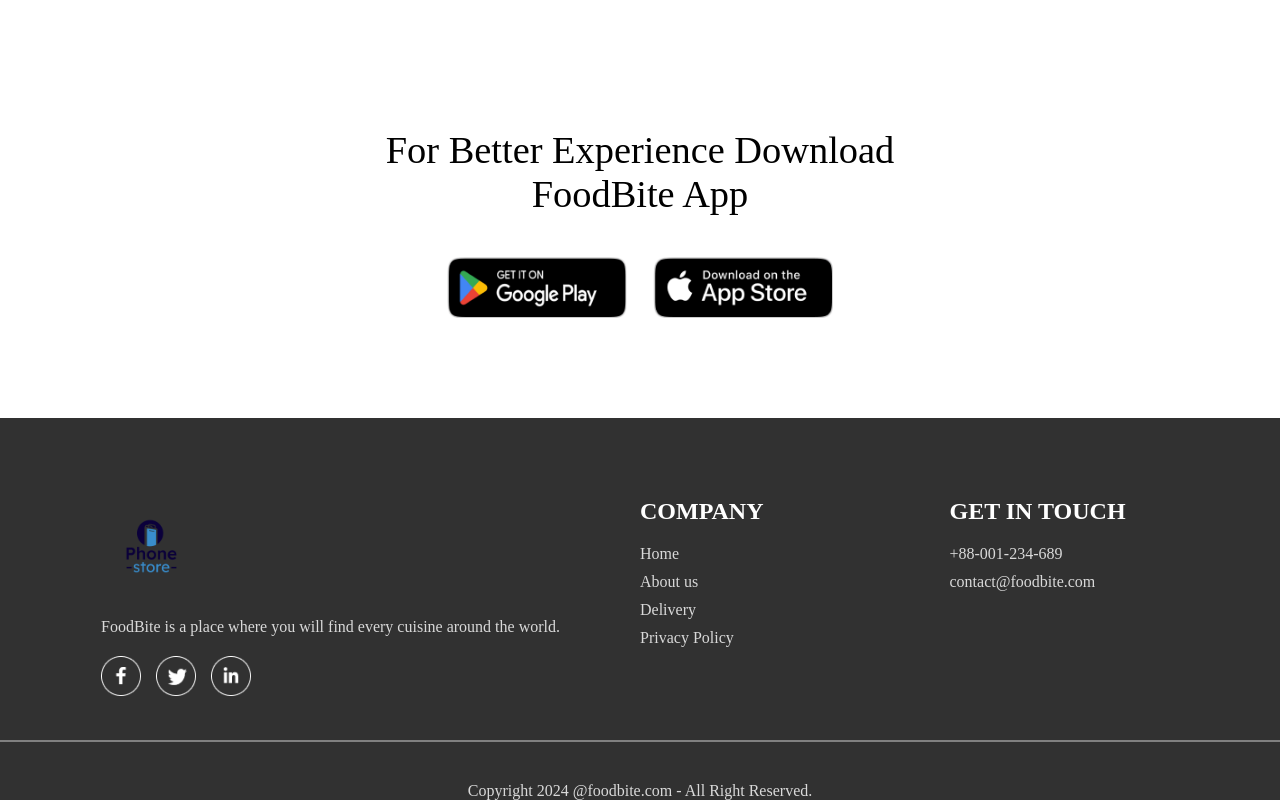
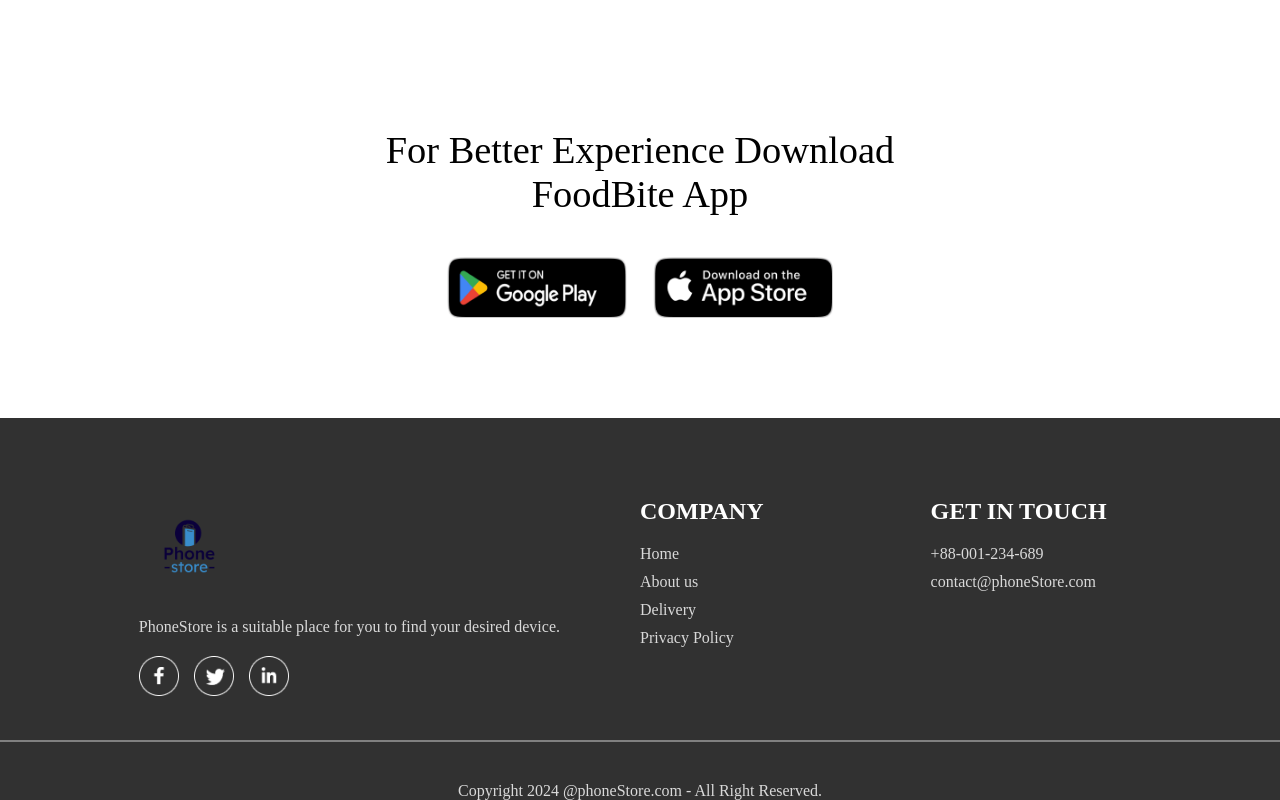
Before and after one commit to hridi1912/FoodBite, a React (Vite) app in the folder frontend/: page / in a window 1280 px wide. Shown: the part 7070-7870 px from the top of the page. Built offline with nearby package versions, Linux system fonts and the light colour scheme.

Commit message:
new commit2

```diff
--- a/frontend/src/components/Footer/Footer.jsx
+++ b/frontend/src/components/Footer/Footer.jsx
@@ -7,7 +7,7 @@
        <div className="footer-content">
         <div className="footer-content-left">
             <img src={assets.logo} />
-            <p>FoodBite is a place where you will find every cuisine around the world.</p>
+            <p>PhoneStore is a suitable place for you to find your desired device.</p>
             <div className = "footer-social-icons">
               <img src={assets.facebook_icon} alt="" />
               <img src={assets.twitter_icon}alt="" />
@@ -29,13 +29,13 @@
           <h2>GET IN TOUCH</h2>
           <ul>
             <li>+88-001-234-689</li>
-            <li>contact@foodbite.com</li>
+            <li>contact@phoneStore.com</li>
           </ul>
 
         </div>
        </div>
        <hr />
-       <p className = "footer-copyright">Copyright 2024 @foodbite.com - All Right Reserved.</p>
+       <p className = "footer-copyright">Copyright 2024 @phoneStore.com - All Right Reserved.</p>
     </div>
   )
 }
```
